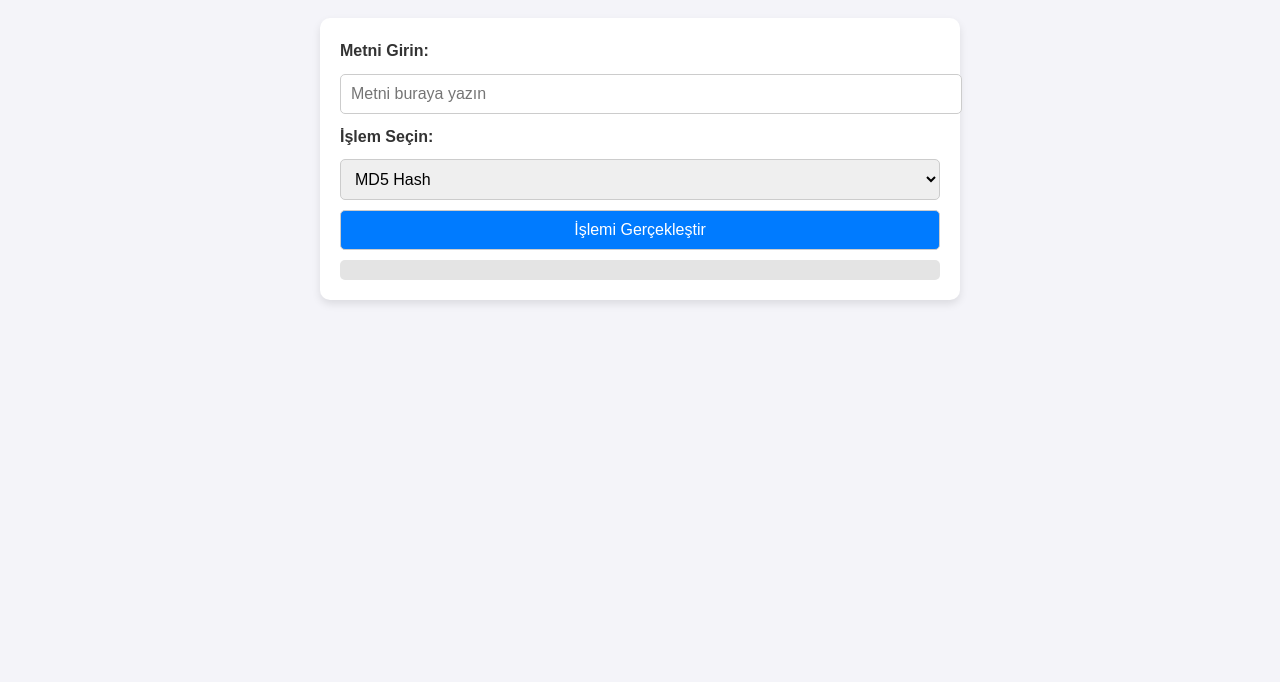
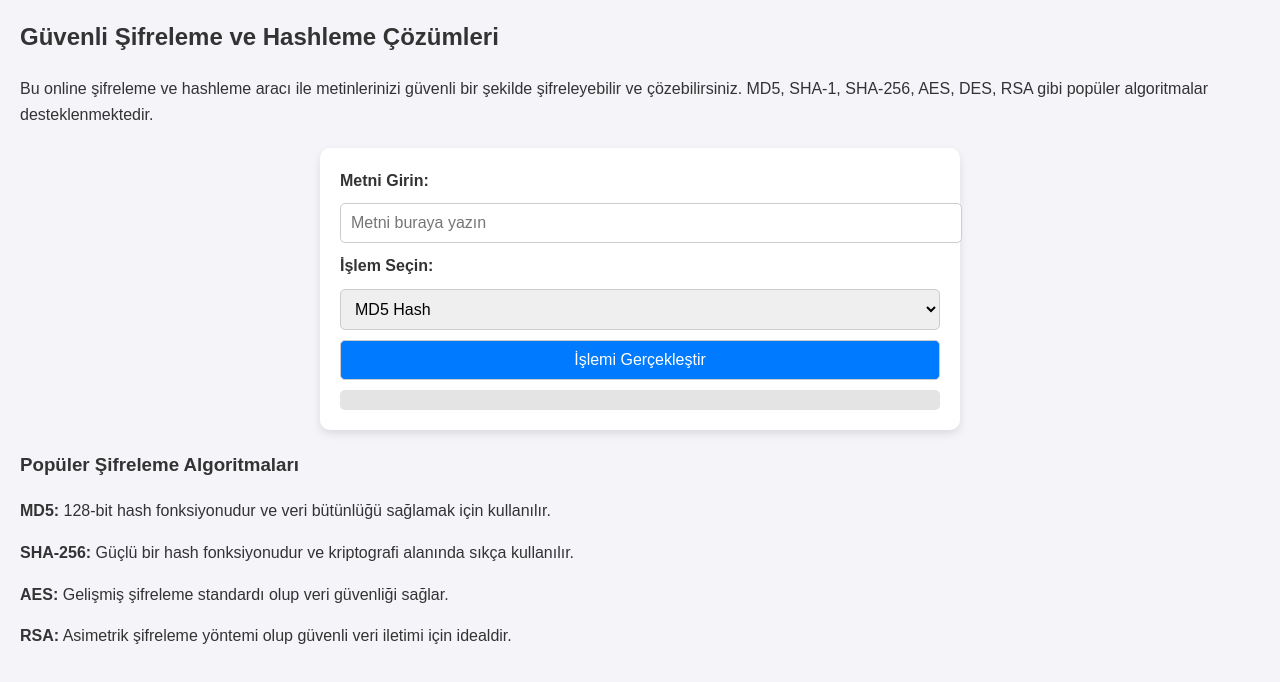
Before and after one commit to sh1mohannad/hash, a plain HTML site: page index.html in a window 1280 px wide. Shown: the part 96-778 px from the top of the page. Drawn offline with nearby package versions, Linux system fonts and the light colour scheme.

Commit message:
Update index.html

```diff
--- a/index.html
+++ b/index.html
@@ -3,7 +3,10 @@
 <head>
     <meta charset="UTF-8">
     <meta name="viewport" content="width=device-width, initial-scale=1.0">
-    <title>Şifreleme ve Hashleme Aracı</title>
+    <meta name="description" content="Şifreleme ve Hashleme Aracı ile metinlerinizi güvenli bir şekilde şifreleyin ve hashleyin. MD5, SHA-256, AES, DES, RSA ve daha fazlası!">
+    <meta name="keywords" content="şifreleme, hashleme, MD5, SHA-256, AES, DES, RSA, güvenlik, online şifreleme aracı">
+    <meta name="author" content="Güvenli Şifreleme Ekibi">
+    <title>Şifreleme ve Hashleme Aracı | MD5, SHA, AES, DES, RSA</title>
     <style>
         body {
             font-family: Arial, sans-serif;
@@ -62,6 +65,9 @@
 </head>
 <body>
     <h1>Şifreleme ve Hashleme Aracı</h1>
+    <h2>Güvenli Şifreleme ve Hashleme Çözümleri</h2>
+    <p>Bu online şifreleme ve hashleme aracı ile metinlerinizi güvenli bir şekilde şifreleyebilir ve çözebilirsiniz. MD5, SHA-1, SHA-256, AES, DES, RSA gibi popüler algoritmalar desteklenmektedir.</p>
+
     <div class="container">
         <label for="inputText">Metni Girin:</label>
         <input type="text" id="inputText" placeholder="Metni buraya yazın" />
@@ -89,7 +95,11 @@
 
         <div id="results"></div>
     </div>
-
+    <h3>Popüler Şifreleme Algoritmaları</h3>
+    <p><strong>MD5:</strong> 128-bit hash fonksiyonudur ve veri bütünlüğü sağlamak için kullanılır.</p>
+    <p><strong>SHA-256:</strong> Güçlü bir hash fonksiyonudur ve kriptografi alanında sıkça kullanılır.</p>
+    <p><strong>AES:</strong> Gelişmiş şifreleme standardı olup veri güvenliği sağlar.</p>
+    <p><strong>RSA:</strong> Asimetrik şifreleme yöntemi olup güvenli veri iletimi için idealdir.</p>
 
     <script src="https://cdnjs.cloudflare.com/ajax/libs/crypto-js/4.1.1/crypto-js.min.js"></script>
     <script src="https://cdnjs.cloudflare.com/ajax/libs/jsrsasign/10.1.10/jsrsasign-all-min.js"></script>
```
